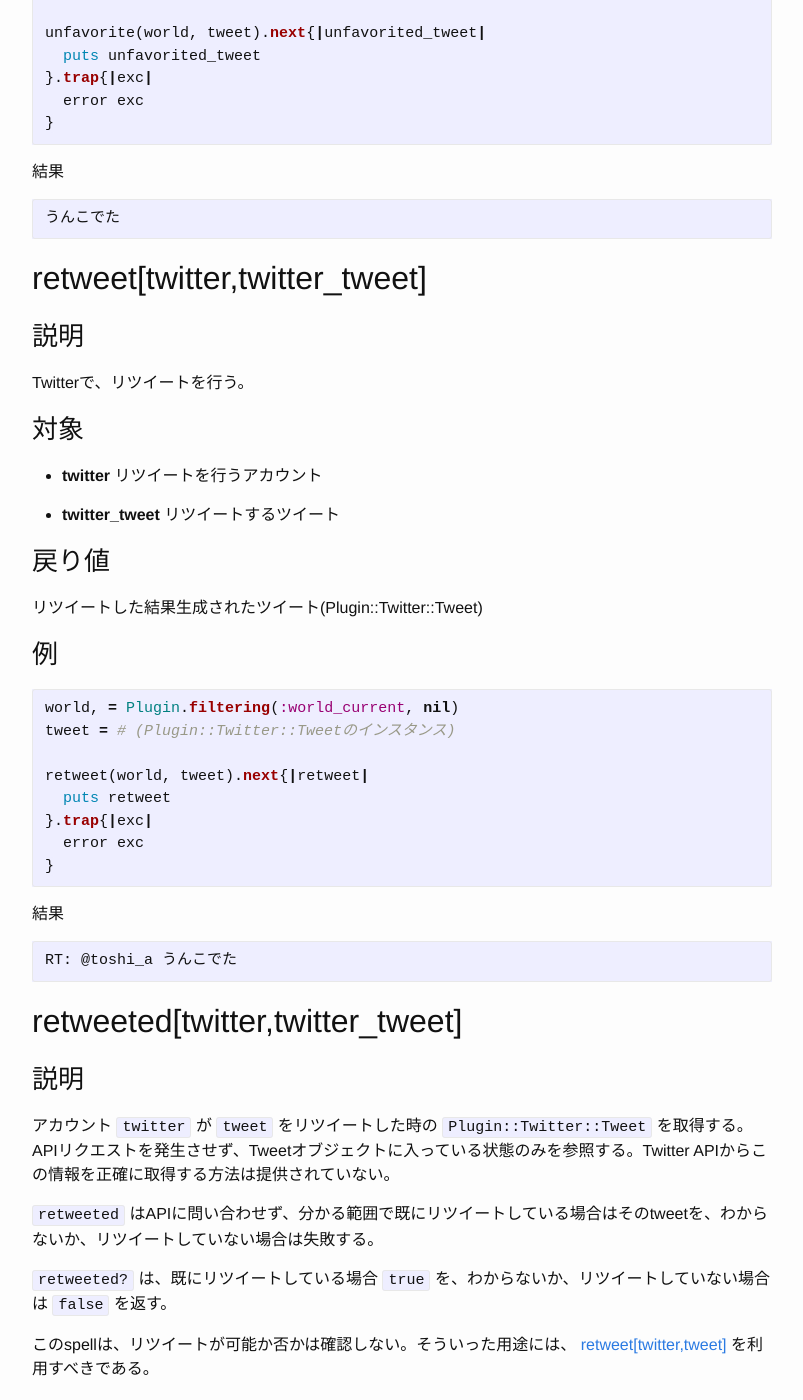
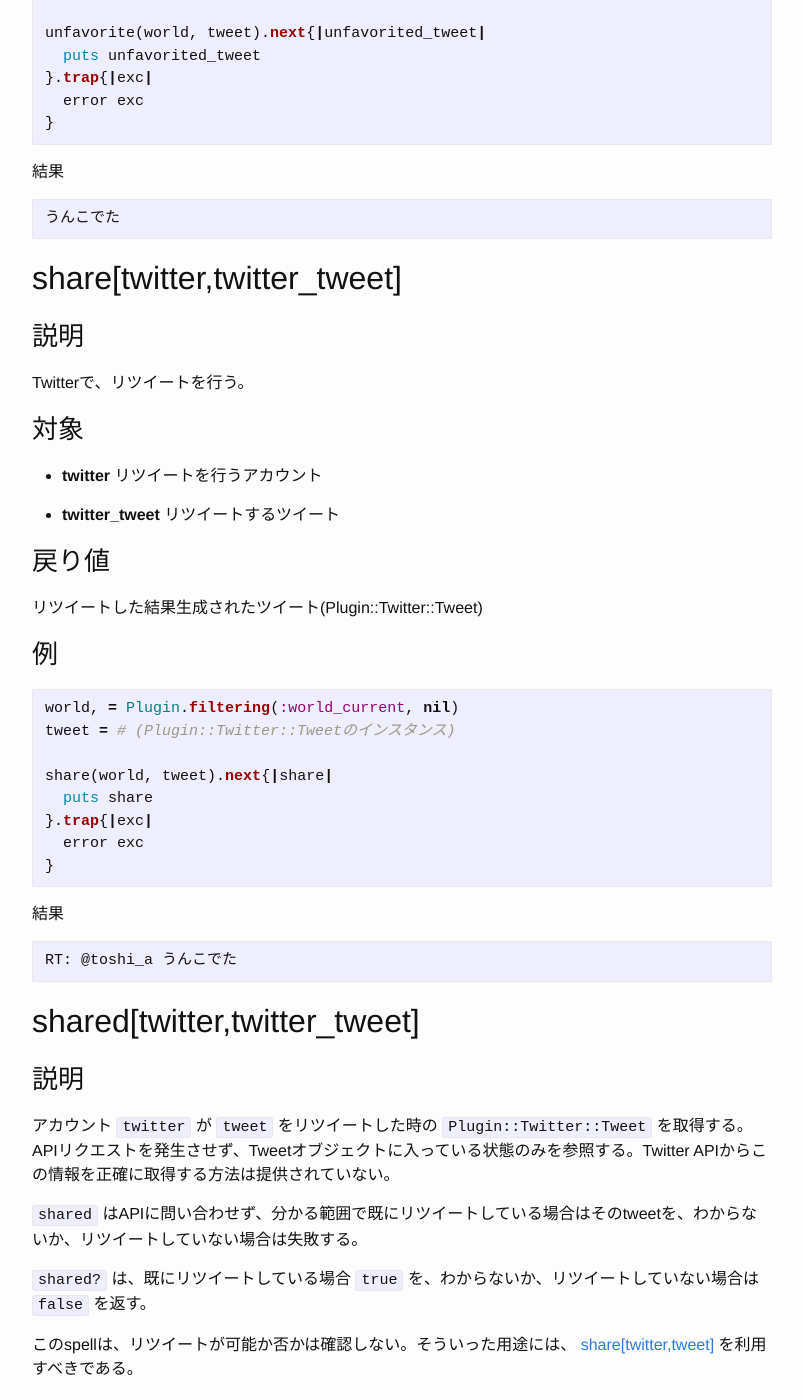
Before and after one commit to toshia/writing-mikutter-plugin, a Jekyll site: the page built from _posts/2017-11-28-spell.markdown, in a window 1280 px wide and 1400 px high, scrolled down 7059 px. Shown: the whole window, without its empty margins (238-1041 px from the left). Built offline with Jekyll 4.4.1, drawn with Linux system fonts in a browser that asks for light colours; some of the changed text lies outside the part shown.

Commit message:
share spell

````diff
--- a/_posts/2017-11-28-spell.markdown
+++ b/_posts/2017-11-28-spell.markdown
@@ -41,7 +41,7 @@ destroy(world, tweet).next{|tweet|
 ```
 ツイート「○×△」を削除しました
 ```
-## <a id="destroy_retweet-twitter-twitter_tweet"></a>destroy_retweet[twitter,twitter_tweet]
+## <a id="destroy_share-twitter-twitter_tweet"></a>destroy_share[twitter,twitter_tweet]
 
 ### 説明
 
@@ -67,7 +67,7 @@ destroy(world, tweet).next{|tweet|
 world, = Plugin.filtering(:world_current, nil)
 tweet = # (自身が行ったツイートの Plugin::Twitter::Tweet)
 
-destroy_retweet(world, tweet).next{|tweet|
+destroy_share(world, tweet).next{|tweet|
   puts "ツイート「#{tweet}」 を削除しました"
 }.trap{|exc|
   error exc
@@ -343,7 +343,7 @@ unfavorite(world, tweet).next{|unfavorited_tweet|
 ```
 うんこでた
 ```
-## <a id="retweet-twitter-twitter_tweet"></a>retweet[twitter,twitter_tweet]
+## <a id="share-twitter-twitter_tweet"></a>share[twitter,twitter_tweet]
 
 ### 説明
 
@@ -369,8 +369,8 @@ Twitterで、リツイートを行う。
 world, = Plugin.filtering(:world_current, nil)
 tweet = # (Plugin::Twitter::Tweetのインスタンス)
 
-retweet(world, tweet).next{|retweet|
-  puts retweet
+share(world, tweet).next{|share|
+  puts share
 }.trap{|exc|
   error exc
 }
@@ -379,17 +379,17 @@ retweet(world, tweet).next{|retweet|
 ```
 RT: @toshi_a うんこでた
 ```
-## <a id="retweeted-twitter-twitter_tweet"></a>retweeted[twitter,twitter_tweet]
+## <a id="shared-twitter-twitter_tweet"></a>shared[twitter,twitter_tweet]
 
 ### 説明
 
 アカウント `twitter` が `tweet` をリツイートした時の `Plugin::Twitter::Tweet` を取得する。APIリクエストを発生させず、Tweetオブジェクトに入っている状態のみを参照する。Twitter APIからこの情報を正確に取得する方法は提供されていない。
 
-`retweeted` はAPIに問い合わせず、分かる範囲で既にリツイートしている場合はそのtweetを、わからないか、リツイートしていない場合は失敗する。
+`shared` はAPIに問い合わせず、分かる範囲で既にリツイートしている場合はそのtweetを、わからないか、リツイートしていない場合は失敗する。
 
-`retweeted?` は、既にリツイートしている場合 `true` を、わからないか、リツイートしていない場合は `false` を返す。
+`shared?` は、既にリツイートしている場合 `true` を、わからないか、リツイートしていない場合は `false` を返す。
 
-このspellは、リツイートが可能か否かは確認しない。そういった用途には、 [retweet[twitter,tweet]](#retweet-twitter-tweet) を利用すべきである。
+このspellは、リツイートが可能か否かは確認しない。そういった用途には、 [share[twitter,tweet]](#share-twitter-tweet) を利用すべきである。
 
 ### 対象
 
@@ -413,8 +413,8 @@ RT: @toshi_a うんこでた
 world, = Plugin.filtering(:world_current, nil)
 tweet = Message.findbyid(933936591445331968)# (Plugin::Twitter::Tweetのインスタンス)
 
-retweeted(world, tweet).next{|retweet|
-  notice retweet.id
+shared(world, tweet).next{|share|
+  notice share.id
 }.trap{|exc|
   error exc
 }
@@ -430,7 +430,7 @@ retweeted(world, tweet).next{|retweet|
 world, = Plugin.filtering(:world_current, nil)
 tweet = # (Plugin::Twitter::Tweetのインスタンス)
 
-if retweeted?(world, tweet)
+if shared?(world, tweet)
   puts "もうリツイートしているみたいです"
 end
 ```
````
Also changed, not shown: _posts/spell.yml (+12 -12 lines).
